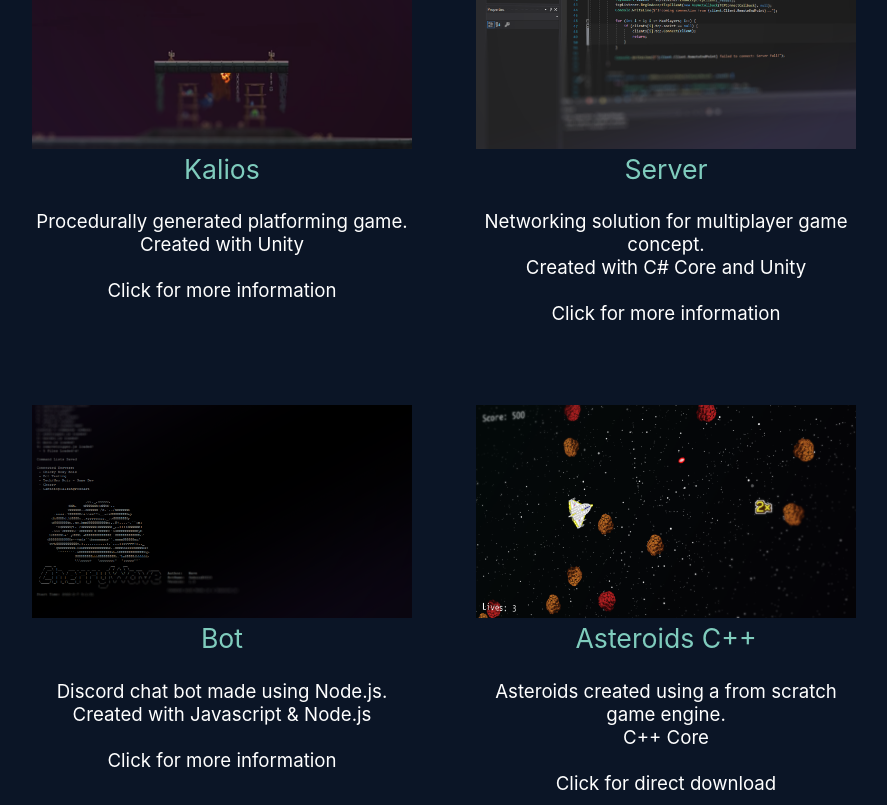
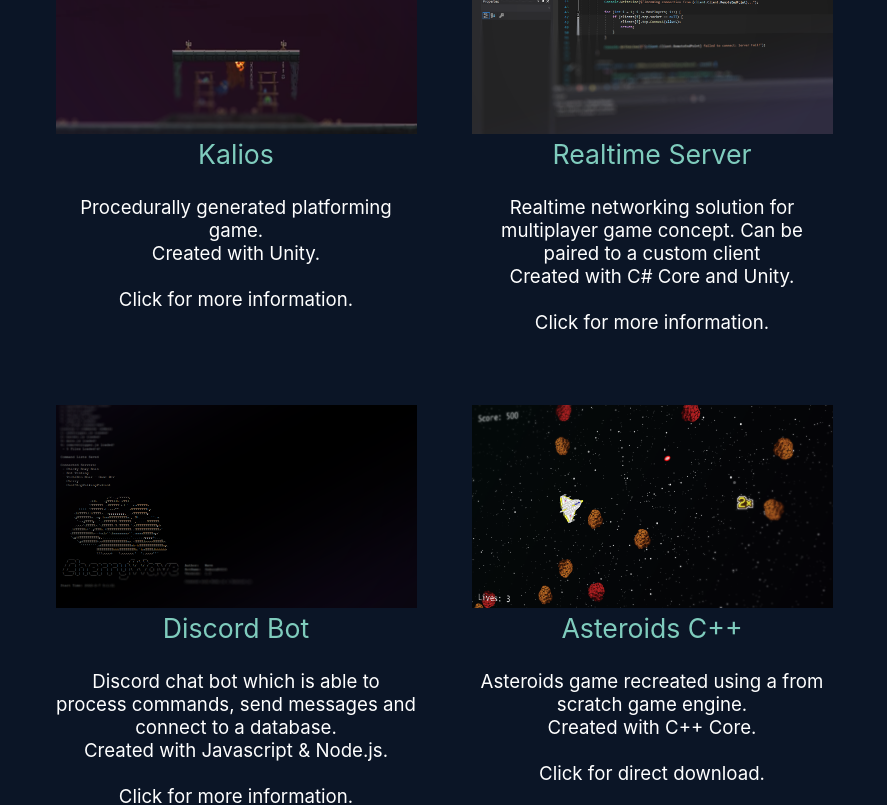
Before and after one commit to Cerestar/cerestar.github.io, a React (Create React App) app in the folder portfolio-app/: page / in a window 1280 px wide. Shown: the part 1160-1965 px from the top of the page, without its empty margins (196-1083 px from the left). Built offline with nearby package versions, Linux system fonts and the light colour scheme.

Commit message:
changed card style

```diff
--- a/portfolio-app/src/components/ProjectsComp.js
+++ b/portfolio-app/src/components/ProjectsComp.js
@@ -6,25 +6,25 @@ const ProjectsComp = () => {
         {
             img: "images/kalios-img.png",
             title: "Kalios",
-            desc: "Procedurally generated platforming game.\nCreated with Unity\n\nClick for more information",
+            desc: "Procedurally generated platforming game.\nCreated with Unity.\n\nClick for more information.",
             link: "https://4nz.itch.io/kalios/devlog/309699/kalios-demo"
         },
         {
             img: "images/server-img.png",
-            title: "Server",
-            desc: "Networking solution for multiplayer game concept.\nCreated with C# Core and Unity\n\nClick for more information",
+            title: "Realtime Server",
+            desc: "Realtime networking solution for multiplayer game concept. Can be paired to a custom client\nCreated with C# Core and Unity.\n\nClick for more information.",
             link: "https://github.com/Cerestar/GameServer"
         },
         {
             img: "images/bot-img.png",
-            title: "Bot",
-            desc: "Discord chat bot made using Node.js.\nCreated with Javascript & Node.js\n\nClick for more information",
+            title: "Discord Bot",
+            desc: "Discord chat bot which is able to process commands, send messages and connect to a database.\nCreated with Javascript & Node.js.\n\nClick for more information.",
             link: "https://github.com/Cerestar/SakuraBot"
         },
         {
             img: "images/asteroids-img.png",
             title: "Asteroids C++",
-            desc: "Asteroids created using a from scratch game engine.\nC++ Core\n\nClick for direct download",
+            desc: "Asteroids game recreated using a from scratch game engine.\nCreated with C++ Core.\n\nClick for direct download.",
             link: "dataFiles/Asteroids C++.zip"
         }
 
--- a/portfolio-app/src/index.css
+++ b/portfolio-app/src/index.css
@@ -101,8 +101,8 @@ footer {
 
 .project-card {
   width: 30%;
-  min-width: 400px;
-  margin: 12px;
+  min-width: 380px;
+  margin: 8px;
   padding: 10px;
   padding-top: 20px;
 }
```
